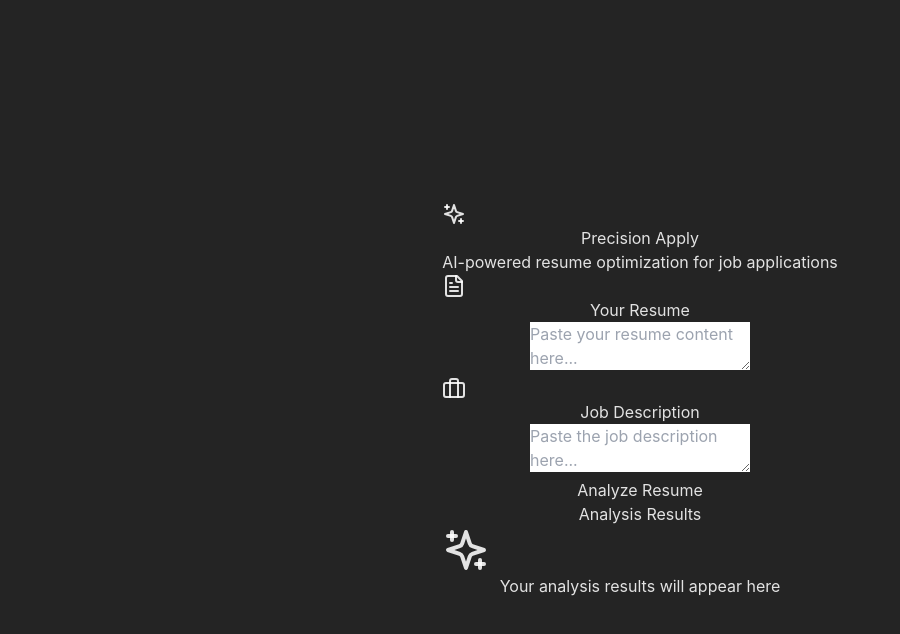
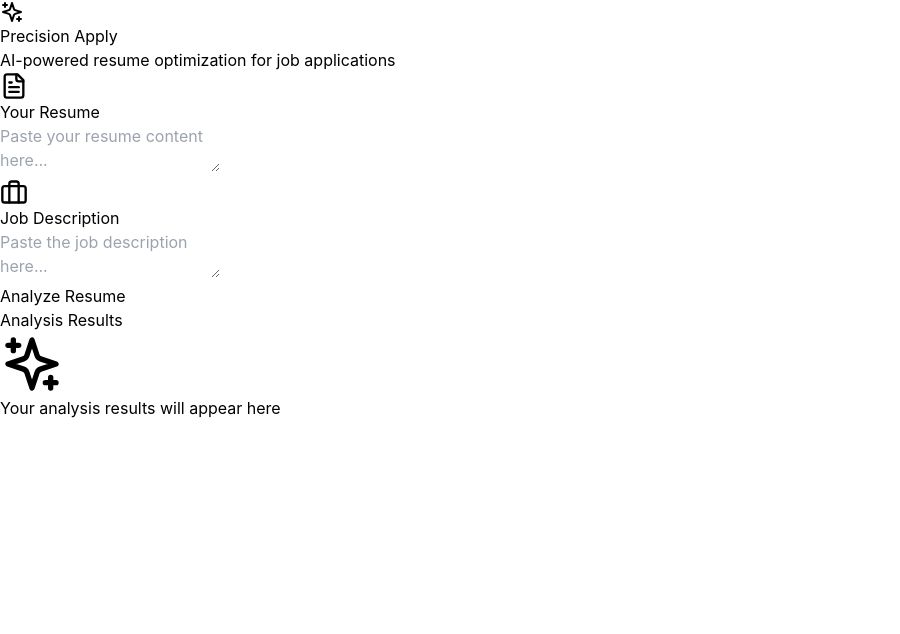
Before and after one commit to GSB1920/precision-apply, a React (Vite) app in the folder client/: page / in a window 1280 px wide. Shown: the top 634 px of the page, without its empty margins (0-900 px from the left). Built offline with nearby package versions, Linux system fonts and the light colour scheme.

Commit message:
Fixed UI Width

```diff
--- a/client/src/App.tsx
+++ b/client/src/App.tsx
@@ -35,64 +35,64 @@ function App() {
 
   return (
     <div className="min-h-screen bg-gradient-to-br from-blue-50 to-indigo-100">
-      <div className="container mx-auto px-4 py-8">
+      <div className="container mx-auto px-4 py-8 max-w-7xl">
         <div className="text-center mb-8">
-          <h1 className="text-4xl font-bold text-gray-800 mb-2 flex items-center justify-center gap-2">
+          <h1 className="text-5xl font-bold text-gray-800 mb-4 flex items-center justify-center gap-3">
             <Sparkles className="text-indigo-600" />
             Precision Apply
           </h1>
-          <p className="text-gray-600">AI-powered resume optimization for job applications</p>
+          <p className="text-xl text-gray-600">AI-powered resume optimization for job applications</p>
         </div>
 
-        <div className="grid grid-cols-1 lg:grid-cols-2 gap-8">
+        <div className="grid grid-cols-1 xl:grid-cols-2 gap-8">
           {/* Input Section */}
           <div className="space-y-6">
-            <div className="bg-white rounded-lg shadow-md p-6">
-              <h2 className="text-xl font-semibold text-gray-800 mb-4 flex items-center gap-2">
-                <FileText className="text-blue-600" />
+            <div className="bg-white rounded-xl shadow-lg p-8">
+              <h2 className="text-2xl font-semibold text-gray-800 mb-6 flex items-center gap-3">
+                <FileText className="text-blue-600" size={28} />
                 Your Resume
               </h2>
               <textarea
                 value={resume}
                 onChange={(e) => setResume(e.target.value)}
                 placeholder="Paste your resume content here..."
-                className="w-full h-40 p-4 border border-gray-300 rounded-lg focus:ring-2 focus:ring-indigo-500 focus:border-transparent resize-none"
+                className="w-full h-48 p-6 border-2 border-gray-200 rounded-xl focus:ring-2 focus:ring-indigo-500 focus:border-transparent resize-none text-lg"
               />
             </div>
 
-            <div className="bg-white rounded-lg shadow-md p-6">
-              <h2 className="text-xl font-semibold text-gray-800 mb-4 flex items-center gap-2">
-                <Briefcase className="text-green-600" />
+            <div className="bg-white rounded-xl shadow-lg p-8">
+              <h2 className="text-2xl font-semibold text-gray-800 mb-6 flex items-center gap-3">
+                <Briefcase className="text-green-600" size={28} />
                 Job Description
               </h2>
               <textarea
                 value={jobDescription}
                 onChange={(e) => setJobDescription(e.target.value)}
                 placeholder="Paste the job description here..."
-                className="w-full h-40 p-4 border border-gray-300 rounded-lg focus:ring-2 focus:ring-indigo-500 focus:border-transparent resize-none"
+                className="w-full h-48 p-6 border-2 border-gray-200 rounded-xl focus:ring-2 focus:ring-indigo-500 focus:border-transparent resize-none text-lg"
               />
             </div>
 
             <button
               onClick={handleAnalyze}
               disabled={loading}
-              className="w-full bg-indigo-600 text-white py-3 px-6 rounded-lg font-semibold hover:bg-indigo-700 focus:ring-2 focus:ring-indigo-500 focus:ring-offset-2 disabled:opacity-50 disabled:cursor-not-allowed transition-colors"
+              className="w-full bg-indigo-600 text-white py-4 px-8 rounded-xl font-semibold text-lg hover:bg-indigo-700 focus:ring-2 focus:ring-indigo-500 focus:ring-offset-2 disabled:opacity-50 disabled:cursor-not-allowed transition-colors"
             >
               {loading ? 'Analyzing...' : 'Analyze Resume'}
             </button>
           </div>
 
           {/* Results Section */}
-          <div className="bg-white rounded-lg shadow-md p-6">
-            <h2 className="text-xl font-semibold text-gray-800 mb-4">Analysis Results</h2>
+          <div className="bg-white rounded-xl shadow-lg p-8">
+            <h2 className="text-2xl font-semibold text-gray-800 mb-6">Analysis Results</h2>
             {analysis ? (
               <div className="prose max-w-none">
-                <div className="whitespace-pre-wrap text-gray-700">{analysis}</div>
+                <div className="whitespace-pre-wrap text-gray-700 text-lg leading-relaxed">{analysis}</div>
               </div>
             ) : (
-              <div className="text-gray-500 text-center py-8">
-                <Sparkles className="mx-auto mb-2 text-gray-300" size={48} />
-                <p>Your analysis results will appear here</p>
+              <div className="text-gray-500 text-center py-12">
+                <Sparkles className="mx-auto mb-4 text-gray-300" size={64} />
+                <p className="text-xl">Your analysis results will appear here</p>
               </div>
             )}
           </div>
--- a/client/src/index.css
+++ b/client/src/index.css
@@ -6,10 +6,6 @@
   font-family: Inter, system-ui, Avenir, Helvetica, Arial, sans-serif;
   line-height: 1.5;
   font-weight: 400;
-
-  color-scheme: light dark;
-  color: rgba(255, 255, 255, 0.87);
-  background-color: #242424;
 
   font-synthesis: none;
   text-rendering: optimizeLegibility;
@@ -20,15 +16,13 @@
 
 body {
   margin: 0;
-  display: flex;
-  place-items: center;
   min-width: 320px;
   min-height: 100vh;
 }
 
 #root {
-  max-width: 1280px;
-  margin: 0 auto;
-  padding: 2rem;
-  text-align: center;
+  width: 100%;
+  min-height: 100vh;
+  margin: 0;
+  padding: 0;
 }
```
